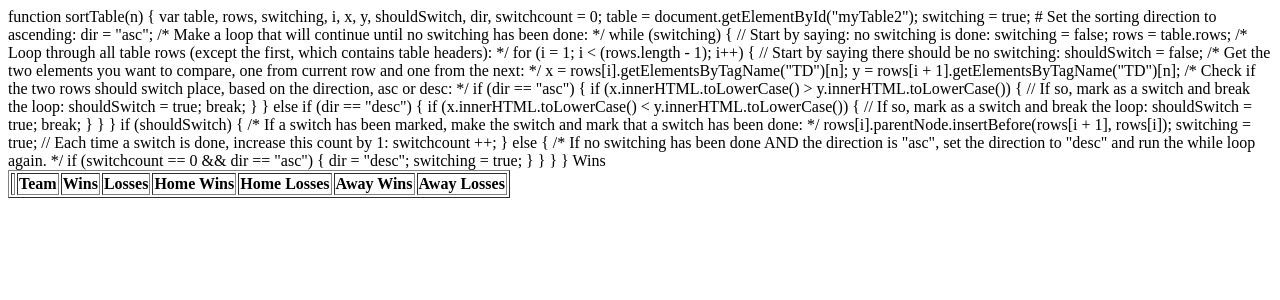
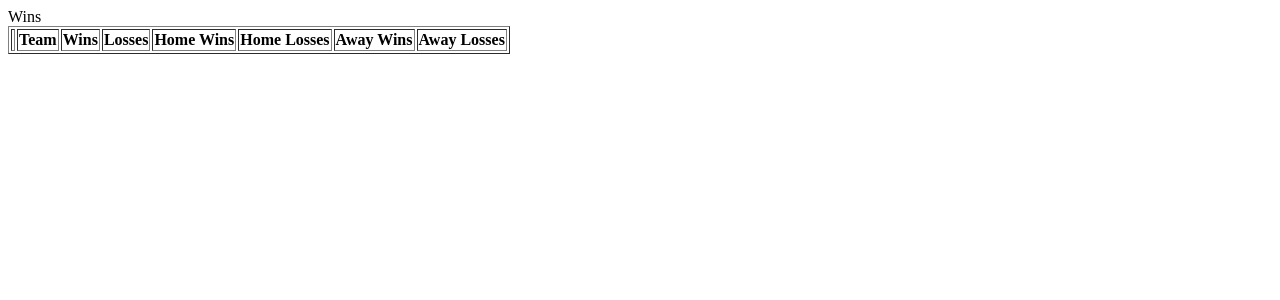
Before and after one commit to rhorrie/gambling-test, a Flask app: page / in a window 1280 px wide. Shown: the top 300 px of the page. Run offline with Flask 2, Linux system fonts and the light colour scheme; lists and menus that the app fills with data are empty.

Commit message:
Update simple.html

```diff
--- a/templates/simple.html
+++ b/templates/simple.html
@@ -1,53 +1,34 @@
 <!DOCTYPE html>
 <html lang="en">
 
-  function sortTable(n) {
+  <script>
+function sortTable(n) {
   var table, rows, switching, i, x, y, shouldSwitch, dir, switchcount = 0;
   table = document.getElementById("myTable2");
   switching = true;
-  # Set the sorting direction to ascending:
   dir = "asc";
-  /* Make a loop that will continue until
-  no switching has been done: */
   while (switching) {
-    // Start by saying: no switching is done:
-    switching = false;
     rows = table.rows;
-    /* Loop through all table rows (except the
-    first, which contains table headers): */
     for (i = 1; i < (rows.length - 1); i++) {
-      // Start by saying there should be no switching:
-      shouldSwitch = false;
-      /* Get the two elements you want to compare,
-      one from current row and one from the next: */
       x = rows[i].getElementsByTagName("TD")[n];
       y = rows[i + 1].getElementsByTagName("TD")[n];
-      /* Check if the two rows should switch place,
-      based on the direction, asc or desc: */
       if (dir == "asc") {
         if (x.innerHTML.toLowerCase() > y.innerHTML.toLowerCase()) {
-          // If so, mark as a switch and break the loop:
           shouldSwitch = true;
           break;
         }
       } else if (dir == "desc") {
         if (x.innerHTML.toLowerCase() < y.innerHTML.toLowerCase()) {
-          // If so, mark as a switch and break the loop:
           shouldSwitch = true;
           break;
         }
       }
     }
     if (shouldSwitch) {
-      /* If a switch has been marked, make the switch
-      and mark that a switch has been done: */
       rows[i].parentNode.insertBefore(rows[i + 1], rows[i]);
       switching = true;
-      // Each time a switch is done, increase this count by 1:
       switchcount ++;
     } else {
-      /* If no switching has been done AND the direction is "asc",
-      set the direction to "desc" and run the while loop again. */
       if (switchcount == 0 && dir == "asc") {
         dir = "desc";
         switching = true;
```
